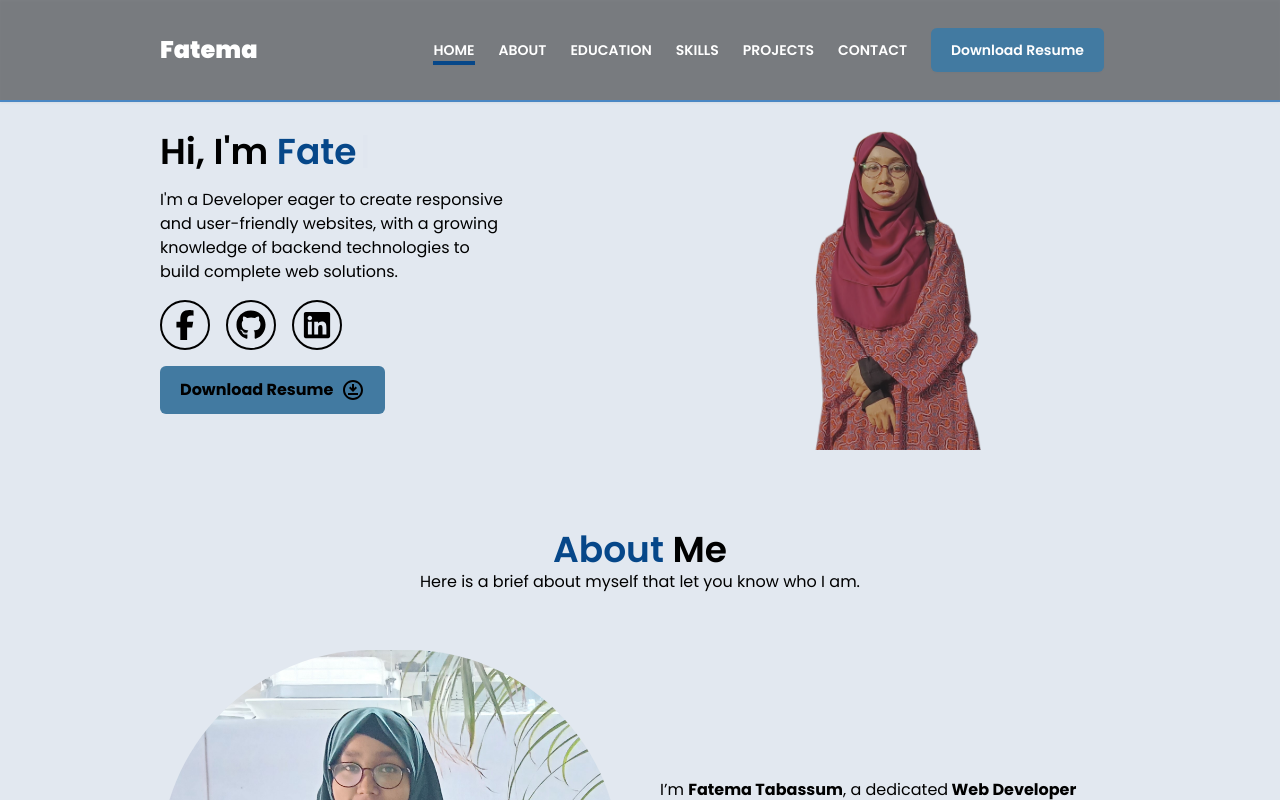
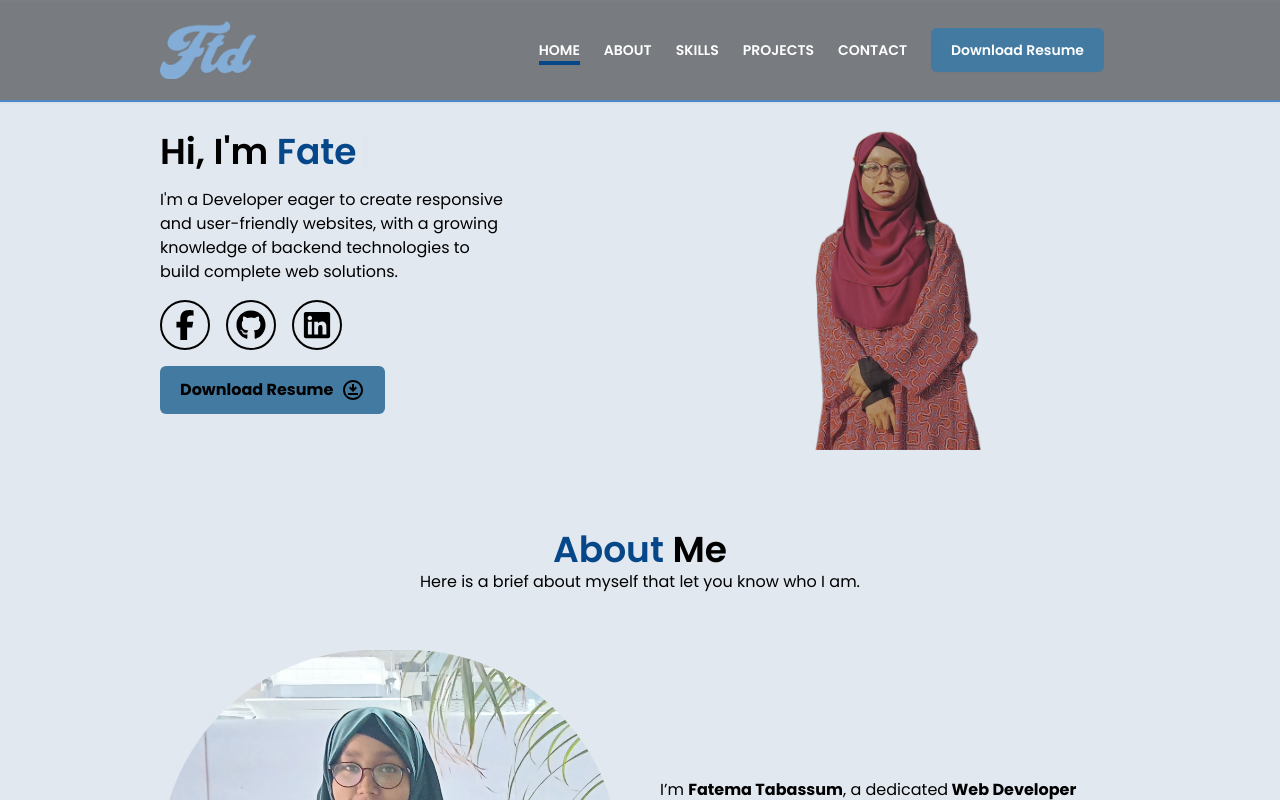
Before and after one commit to fatemaDiba/my-portfolio, a React (Vite) app: page / in a window 1280 px wide. Shown: the top 800 px of the page. Built offline with nearby package versions, Linux system fonts and the light colour scheme.

Commit message:
logo,route from fetails

```diff
--- a/src/components/Header.jsx
+++ b/src/components/Header.jsx
@@ -1,14 +1,31 @@
-import { useState } from "react";
+import { useEffect, useState } from "react";
 import { CiMenuFries } from "react-icons/ci";
 import { IoMdClose } from "react-icons/io";
 import { motion } from "motion/react";
-import { Link } from "react-scroll";
+import { Link, scroller } from "react-scroll";
+import logo from "../assets/img/logo.png";
+import { Router, Link as RouterLink, useLocation } from "react-router-dom";
 
 const Header = () => {
+  const { pathname } = useLocation();
   const [navOpen, setNavOpen] = useState(false);
+
+  useEffect(() => {
+    if (pathname === "/") {
+      scroller.scrollTo("banner", {
+        duration: 0,
+        delay: 0,
+        smooth: true,
+      });
+      const activeLinks = document.querySelectorAll(".active");
+      activeLinks.forEach((link) => link.classList.remove("active"));
+    }
+  }, [pathname]);
+
   const navItems = (
     <>
       <li className="flex justify-between">
+        {pathname === "/" ? (
           <Link
             to="banner"
             smooth={true}
@@ -19,6 +36,11 @@ const Header = () => {
           >
             Home
           </Link>
+        ) : (
+          <RouterLink to="/" className="cursor-pointer">
+            Home
+          </RouterLink>
+        )}
         <IoMdClose
           onClick={() => setNavOpen(false)}
           className="block lg:hidden cursor-pointer text-xl"
@@ -31,21 +53,11 @@ const Header = () => {
           duration={500}
           spy={true}
           activeClass="active"
-          className="cursor-pointer"
+          className={`cursor-pointer ${
+            pathname !== "/" ? "pointer-events-none" : "pointer-events-auto"
+          }`}
         >
           About
-        </Link>
-      </li>
-      <li>
-        <Link
-          to="education"
-          smooth={true}
-          duration={500}
-          spy={true}
-          activeClass="active"
-          className="cursor-pointer"
-        >
-          Education
         </Link>
       </li>
       <li>
@@ -55,7 +67,9 @@ const Header = () => {
           duration={500}
           spy={true}
           activeClass="active"
-          className="cursor-pointer"
+          className={`cursor-pointer ${
+            pathname !== "/" ? "pointer-events-none" : "pointer-events-auto"
+          }`}
         >
           Skills
         </Link>
@@ -67,7 +81,9 @@ const Header = () => {
           duration={500}
           spy={true}
           activeClass="active"
-          className="cursor-pointer"
+          className={`cursor-pointer ${
+            pathname !== "/" ? "pointer-events-none" : "pointer-events-auto"
+          }`}
         >
           Projects
         </Link>
@@ -79,7 +95,9 @@ const Header = () => {
           duration={500}
           spy={true}
           activeClass="active"
-          className="cursor-pointer"
+          className={`cursor-pointer ${
+            pathname !== "/" ? "pointer-events-none" : "pointer-events-auto"
+          }`}
         >
           Contact
         </Link>
@@ -89,9 +107,9 @@ const Header = () => {
   return (
     <header className="z-50 fixed left-0 right-0 bg-[#151515]/50 drop-shadow-sm border-b-2 border-[#4a87c4]">
       <div className="w-11/12 md:container lg:w-9/12 mx-auto flex justify-between items-center py-3 text-white px-5 md:px-0">
-        <Link to="/">
-          <h4 className="font-black md:text-2xl ">Fatema</h4>
-        </Link>
+        <a href="/">
+          <img src={logo} alt="" className="w-24" />
+        </a>
         <nav className="nav">
           <motion.ul
             className={`uppercase flex flex-col lg:flex-row lg:items-center gap-6 font-semibold fixed lg:static top-0  w-56 h-screen lg:h-auto lg:w-auto p-8 md:p-4 bg-[#151515]/90 lg:bg-transparent text-sm `}
@@ -100,9 +118,11 @@ const Header = () => {
             transition={{ type: "spring", stiffness: 100, damping: 20 }}
           >
             {navItems}
+            <a href="/PortfolioTask.pdf" download="PortfolioTask.pdf">
               <button className="hover:bg-blue-800 color-accent py-3 px-2 md:px-5 rounded-md">
                 Download Resume
               </button>
+            </a>
           </motion.ul>
           <div>
             <CiMenuFries
--- a/src/pages/home/components/Banner.jsx
+++ b/src/pages/home/components/Banner.jsx
@@ -55,10 +55,16 @@ const Banner = () => {
               <FaLinkedin />
             </a>
           </div>
-          <button className="font-bold hover:bg-blue-800 color-accent py-3 px-2 md:px-5 rounded-md flex mx-auto md:mx-0">
-            Download Resume
-            <MdOutlineDownloadForOffline className="text-2xl ml-2" />
-          </button>
+          <a
+            href="/PortfolioTask.pdf"
+            download="PortfolioTask.pdf"
+            className="mt-5 inline-block"
+          >
+            <button className="font-bold hover:bg-blue-800 color-accent py-3 px-2 md:px-5 rounded-md flex mx-auto md:mx-0">
+              Download Resume
+              <MdOutlineDownloadForOffline className="text-2xl ml-2" />
+            </button>
+          </a>
         </div>
       </div>
     </section>
```
Also changed, not shown: src/assets/img/logo.png (added), 1 other file (tests, documents, lock files or other folders). Lines whose indentation alone changed are shown as unchanged.
